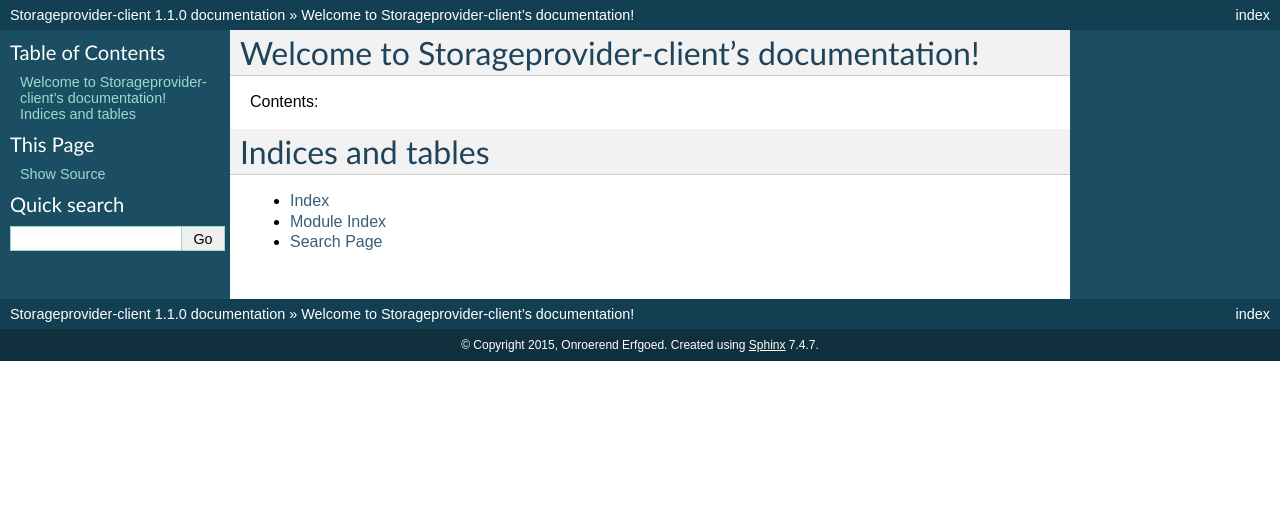
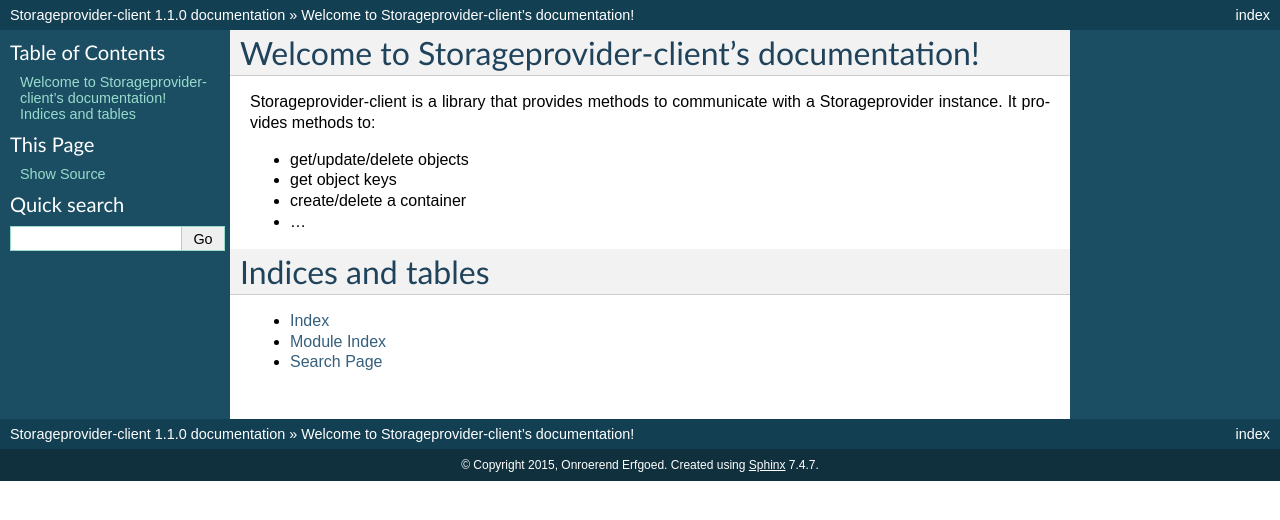
Before and after one commit to OnroerendErfgoed/storageprovider-client, a Sphinx documentation site: the page built from docs/source/index.rst, in a window 1280 px wide. Shown: the top 520 px of the page. Built offline with Sphinx 7.4.7, drawn with Linux system fonts in a browser that asks for light colours.

Commit message:
README updated

```diff
--- a/CHANGES.txt
+++ b/CHANGES.txt
@@ -1,5 +1,5 @@
-1.1.0
-=====
+1.1.0 (18/03/2015)
+==================
 
 * Python 3.3 compatible
 * User can choose header
--- a/README.rst
+++ b/README.rst
@@ -4,3 +4,6 @@ storageprovider-client
 
 .. image:: https://travis-ci.org/OnroerendErfgoed/storageprovider-client.svg
     :target: https://travis-ci.org/OnroerendErfgoed/storageprovider-client
+
+
+Storageprovider-client is a library that provides methods to communicate with a Storageprovider instance.
--- a/docs/source/index.rst
+++ b/docs/source/index.rst
@@ -6,7 +6,14 @@
 Welcome to Storageprovider-client's documentation!
 ==================================================
 
-Contents:
+
+Storageprovider-client is a library that provides methods to communicate with a Storageprovider instance. It provides methods to:
+
+* get/update/delete objects
+* get object keys
+* create/delete a container
+* ...
+
 
 .. toctree::
    :maxdepth: 2
```
